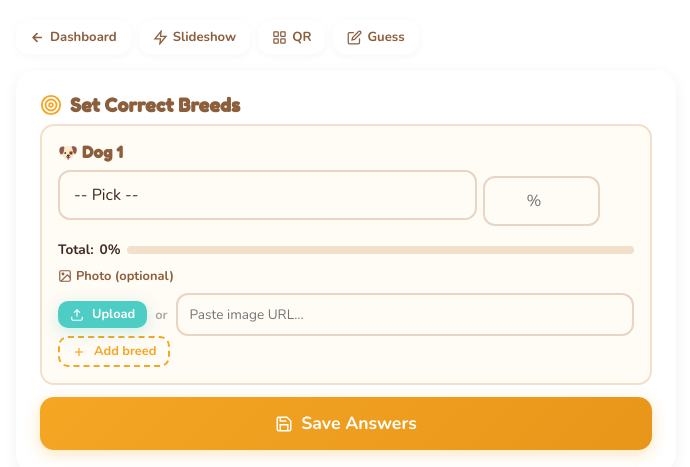
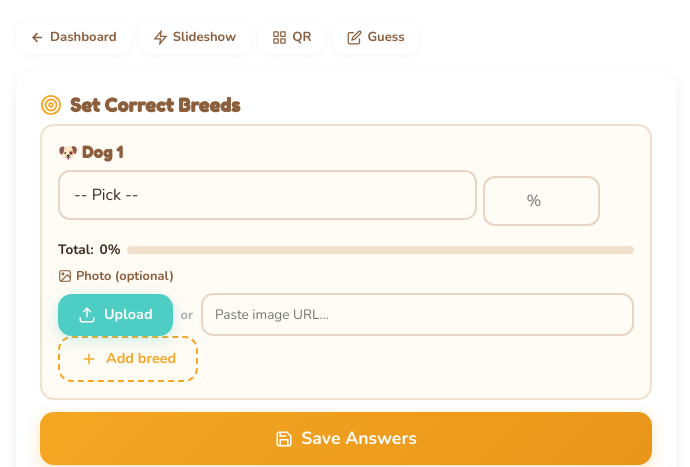
Before and after one commit to ashiswin/dog-breed-reveal, a website: page public/party-admin.html in a window 1280 px wide. Shown: the top 467 px of the page, without its empty margins (294-984 px from the left). Drawn offline with nearby package versions, Linux system fonts and the light colour scheme; no server answers.

Commit message:
Increase secondary/tertiary button height to match primary, increase btn-sm padding

```diff
--- a/public/app.js
+++ b/public/app.js
@@ -205,7 +205,7 @@ App.createDogBlock = function(dog, index, existing) {
   ps.className = "photo-section";
   ps.innerHTML = '<label class="photo-label">' + App.Icons.image + ' Photo (optional)</label>' +
     '<div class="photo-row">' +
-    '<span class="btn btn-secondary btn-sm btn-file">' + App.Icons.upload + ' Upload<input type="file" class="pfile" accept="image/*"></span>' +
+    '<span class="btn btn-secondary btn-file">' + App.Icons.upload + ' Upload<input type="file" class="pfile" accept="image/*"></span>' +
     '<span class="photo-sep">or</span>' +
     '<input type="text" class="url-input" placeholder="Paste image URL...">' +
     '</div>' +
@@ -245,7 +245,7 @@ App.createDogBlock = function(dog, index, existing) {
 
   // Add breed button
   var ab = document.createElement("button");
-  ab.className = "btn btn-outline btn-sm";
+  ab.className = "btn btn-outline";
   ab.innerHTML = App.Icons.plus + 'Add breed';
   ab.onclick = function() {
     if (block.querySelectorAll(".breed-row").length >= 4) return;
--- a/public/styles.css
+++ b/public/styles.css
@@ -110,7 +110,7 @@ select {
 .btn-icon:hover { box-shadow: 0 6px 20px rgba(78,205,196,0.5); }
 .btn-icon svg { width: 20px; height: 20px; }
 
-.btn-sm { padding: 6px var(--s-md); font-size: 0.8rem; border-radius: 10px; }
+.btn-sm { padding: 8px var(--s-md); font-size: 0.82rem; border-radius: 10px; }
 .btn-sm svg { width: 14px; height: 14px; }
 
 .btn-block { width: 100%; padding: var(--s-lg); font-size: 1.1rem; }
```
Also changed, not shown: public/dashboard.html (+1 -1 lines), public/party.html (+1 -1 lines).
